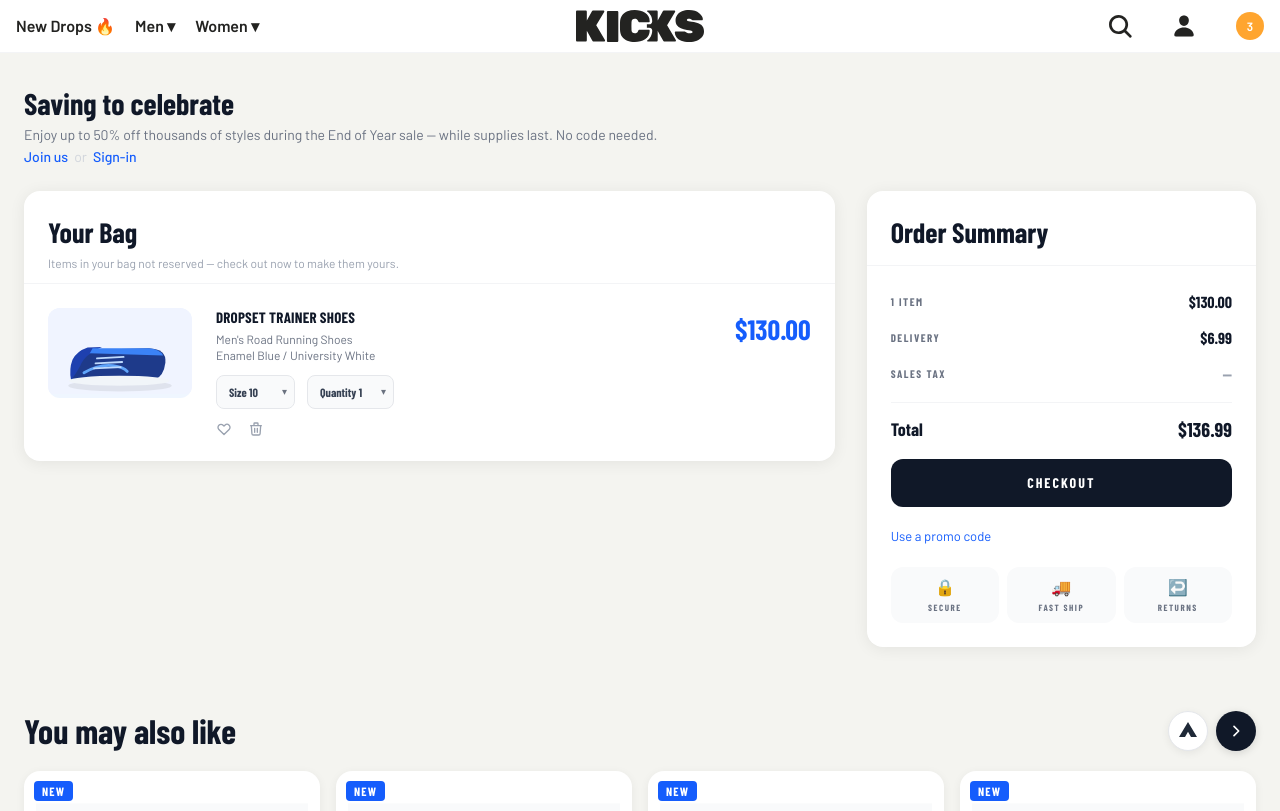
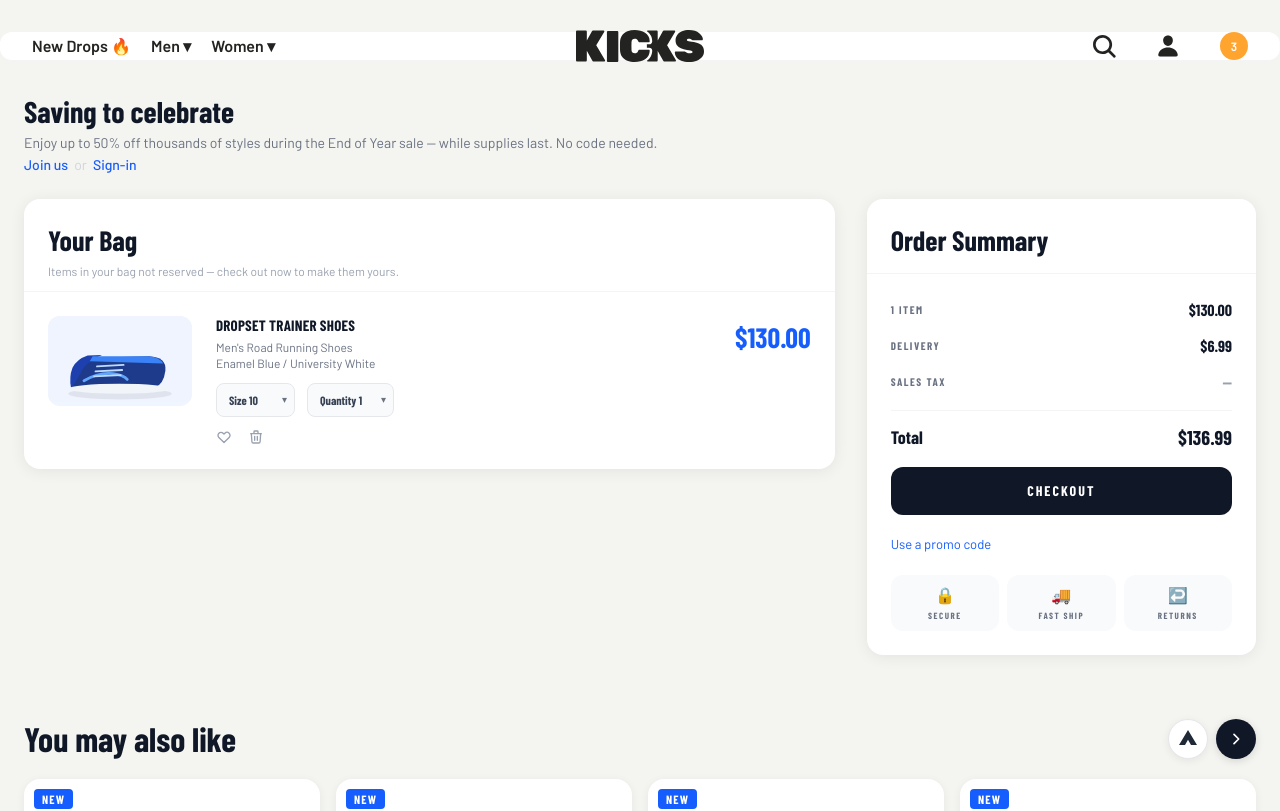
Before and after one commit to tanmoypaul1005/kicks, a Next.js app: page /cart in a window 1280 px wide. Shown: the top 811 px of the page. Built offline with nearby package versions, Linux system fonts and the light colour scheme; a web font is replaced by a local one.

Commit message:
header issue solve

```diff
--- a/app/components/header/index.tsx
+++ b/app/components/header/index.tsx
@@ -1,10 +1,9 @@
 import Link from 'next/link';
-import React from 'react';
 
 const Header = () => {
     return (
-        <nav className="bg-white border-b border-gray-100 sticky top-0 z-50">
-            <div className="max-w-screen-xl mx-auto px-4 flex items-center justify-between h-[52px]">
+        <nav className="bg-white border-b rounded-xl border-gray-100 sticky top-0 z-50">
+            <div className="max-w-screen-xl mx-auto px-8 flex items-center justify-between h-[7d2px]">
                 {/* Left nav */}
                 <div className="flex items-center gap-5 text-[16px] font-semibold text-[#232321]">
                     <Link href={"/"} className="flex items-center gap-1 nav-link transition-colors">
--- a/app/layout.tsx
+++ b/app/layout.tsx
@@ -24,9 +24,11 @@ export default function RootLayout({
   return (
     <html lang="en">
       <body className={`${rubik.className} antialiased`}>
-        <div className="max-w-screen-xl mx-auto ">
-        <Header />
-        {children}
+        <div className="max-w-screen-xl mx-auto">
+          <div className="mt-8">
+            <Header />
+          </div>
+          {children}
         </div>
       </body>
     </html>
```
